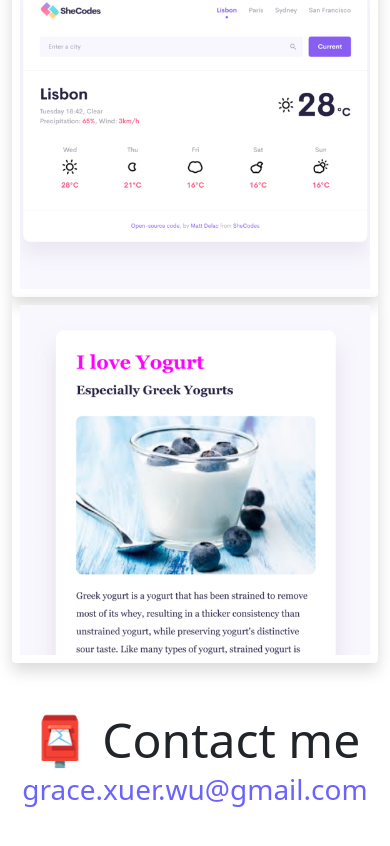
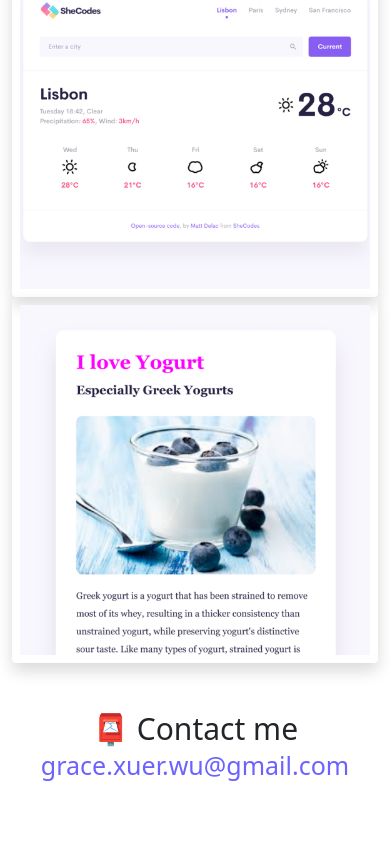
Before and after one commit to gracexuerwu/portfolio-responsive-website-practice, a plain HTML site: page about.html in a window 390 px wide. Shown: the part 893-1739 px from the top of the page. Drawn offline with nearby package versions, Linux system fonts and the light colour scheme.

Commit message:
Responsive touches

```diff
--- a/about.html
+++ b/about.html
@@ -84,7 +84,7 @@
       </div>
     </div>
     <div id="contact">
-      <h2 class="mt-5">📮 Contact me</h2>
+      <h2 class="mt-5 contact-me">📮 Contact me</h2>
       <a href="mailto:grace.xuer.wu@gmail.com" class="email-link">
         grace.xuer.wu@gmail.com
       </a>
--- a/style.css
+++ b/style.css
@@ -113,4 +113,10 @@ p {
     display: block;
     margin: 0 20px;
   }
+  .contact-me {
+    font-size: 30px;
+  }
+  .email-link {
+    font-size: 25px;
+  }
 }
```
